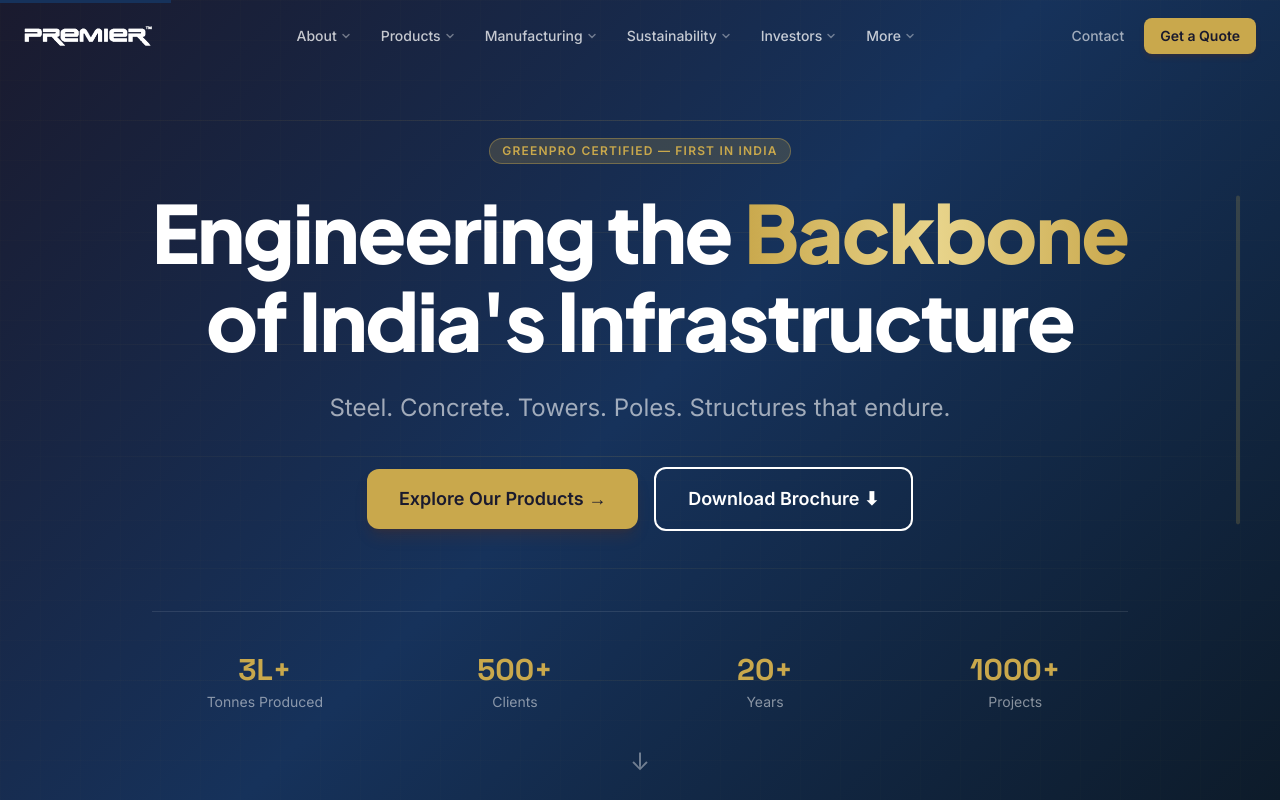
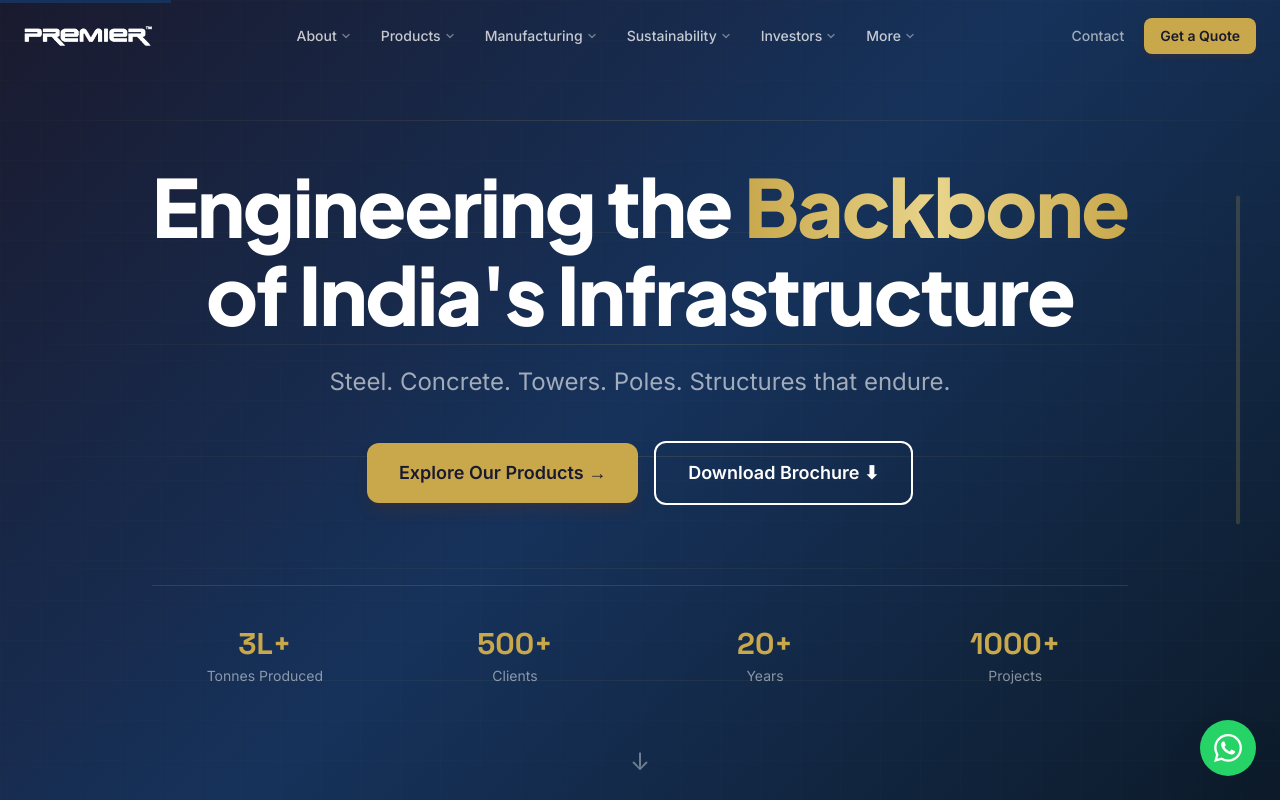
Before and after one commit to adnanabbasi0109-max/premiereweb, a Next.js app: page / in a window 1280 px wide. Shown: the top 800 px of the page. Built offline with nearby package versions, Linux system fonts and the light colour scheme.

Commit message:
Revert FloatingExtras removal and remove GreenPro badge from hero
Co-Authored-By: Claude Opus 4.6 <noreply@anthropic.com>

```diff
--- a/app/layout.tsx
+++ b/app/layout.tsx
@@ -4,6 +4,7 @@ import "./globals.css";
 import { Navbar } from "@/components/layout/Navbar";
 import { Footer } from "@/components/layout/Footer";
 import { ToastProvider } from "@/components/ui/Toast";
+import { FloatingExtras } from "@/components/shared/FloatingExtras";
 
 const jakarta = Plus_Jakarta_Sans({
   subsets: ["latin"],
@@ -92,6 +93,7 @@ export default function RootLayout({
           <Navbar />
           <main id="main-content">{children}</main>
           <Footer />
+          <FloatingExtras />
         </ToastProvider>
       </body>
     </html>
--- a/components/home/HeroSection.tsx
+++ b/components/home/HeroSection.tsx
@@ -32,15 +32,6 @@ export function HeroSection() {
       </div>
 
       <div className="relative max-w-7xl mx-auto px-6 pt-32 pb-20 text-center">
-        <motion.div
-          initial={{ opacity: 0, y: 20 }}
-          animate={{ opacity: 1, y: 0 }}
-          transition={{ duration: 0.5, delay: 0.2 }}
-          className="mb-6"
-        >
-          <Badge variant="gold">GreenPro Certified — First in India</Badge>
-        </motion.div>
-
         <motion.h1
           initial={{ opacity: 0, y: 30 }}
           animate={{ opacity: 1, y: 0 }}
```
